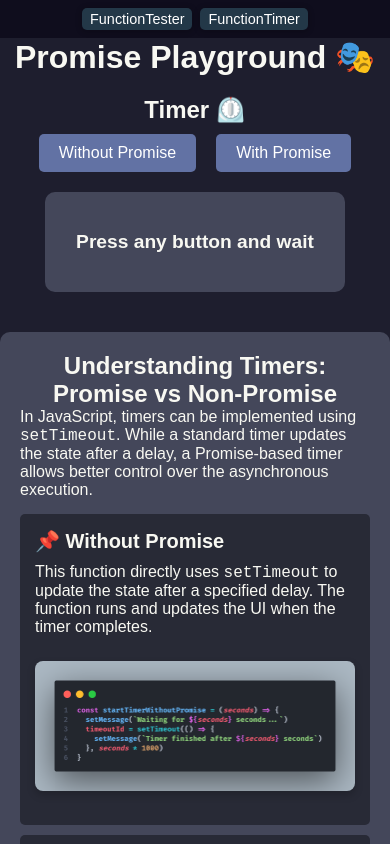
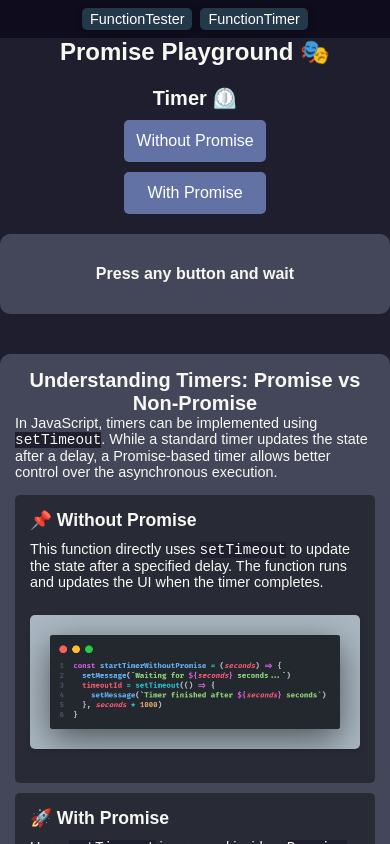
Before and after one commit to Espadv69/PromisePlayground, a React (Vite) app: page /timer in a window 390 px wide. Shown: the top 844 px of the page. Built offline with nearby package versions, Linux system fonts and the light colour scheme.

Commit message:
Refactor CSS styles for improved responsiveness and add code block styling

```diff
--- a/src/components/FunctionsComponents/Functions.css
+++ b/src/components/FunctionsComponents/Functions.css
@@ -14,7 +14,6 @@
   justify-content: center;
   background-color: var(--bg-color);
   color: var(--text-color);
-  font-family: Arial, sans-serif;
   text-align: center;
 }
 
@@ -106,6 +105,10 @@ h4 {
   box-shadow: 0 4px 8px rgba(0, 0, 0, 0.2);
 }
 
+code {
+  background: #1e1e2e;
+}
+
 .key-differences-title {
   font-size: 1.25rem;
   margin-top: 20px;
@@ -120,3 +123,53 @@ h4 {
 .key-differences-list li {
   margin-bottom: 8px;
 }
+
+@media (max-width: 600px) {
+  .title {
+    font-size: 1.5rem;
+  }
+
+  h4 {
+    font-size: 1.25rem;
+  }
+
+  .buttons-container {
+    flex-direction: column;
+    gap: 10px;
+  }
+
+  .action-btn {
+    width: 100%;
+    padding: 12px;
+  }
+
+  .result-screen {
+    width: 100%;
+    height: 80px;
+    font-size: 1rem;
+  }
+
+  .explanation-container {
+    padding: 15px;
+  }
+
+  .explanation-title {
+    font-size: 1.25rem;
+  }
+
+  .explanation-text,
+  .code-description,
+  .key-differences-list {
+    font-size: 0.9rem;
+  }
+
+  .code-title,
+  .key-differences-title {
+    font-size: 1.1rem;
+  }
+
+  .code-snippet-img {
+    border-radius: 5px;
+    box-shadow: 0 2px 5px rgba(0, 0, 0, 0.15);
+  }
+}
```
